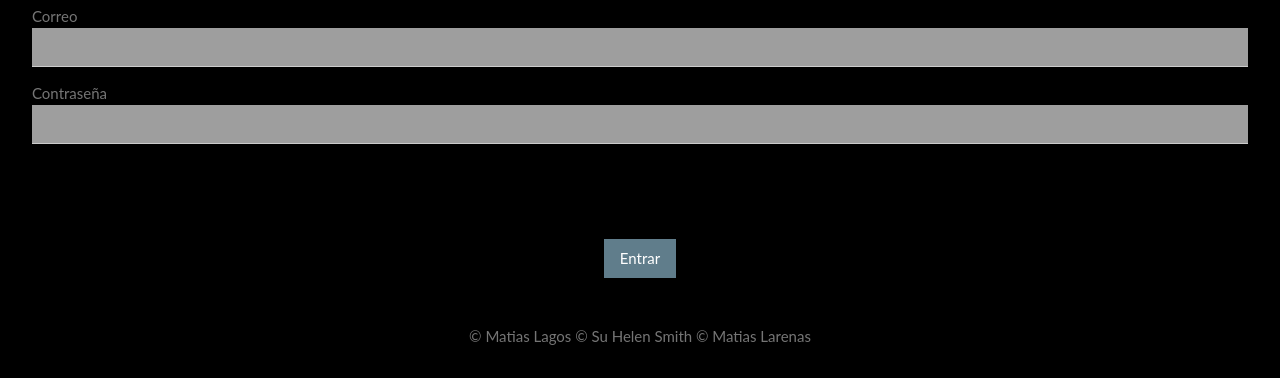
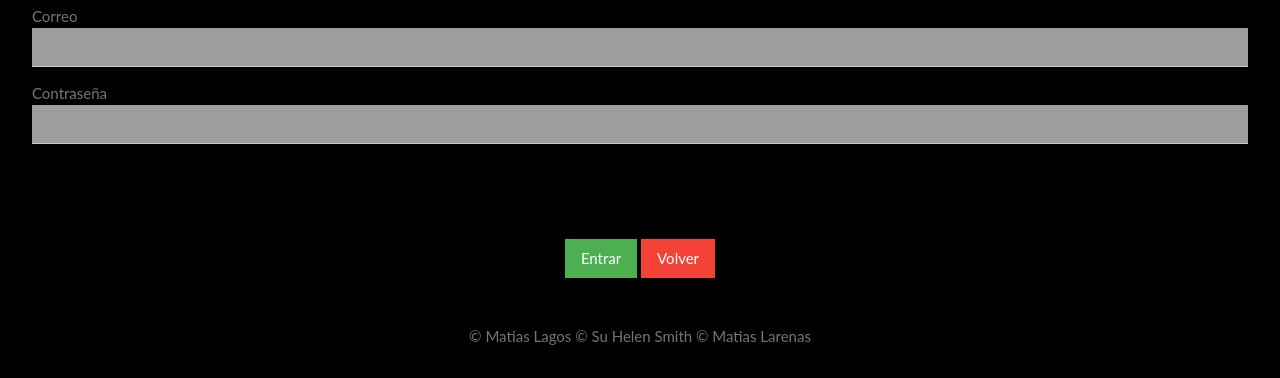
Before and after one commit to Matii-AlC/ProyectoPelis, a plain HTML site: page ingreso-admin.html in a window 1280 px wide. Shown: the part 464-842 px from the top of the page. Drawn offline with nearby package versions, Linux system fonts and the light colour scheme.

Commit message:
detalles

```diff
--- a/ingreso-admin.html
+++ b/ingreso-admin.html
@@ -43,7 +43,8 @@
     </div>
 
     <div class="w3-container w3-padding-16 w3-center">
-        <a href="admin.html" class="w3-btn w3-blue-grey">Entrar</a>
+        <a href="admin.html" class="w3-btn w3-green">Entrar</a>
+        <a href="index.html" class="w3-btn w3-red">Volver</a>
     </div>
     <div class="w3-row">
         <footer class="w3-center w3-padding-16 w3-text-gray">
```
Also changed, not shown: index.html (+2 -2 lines), js/script.js (+7 -7 lines).
